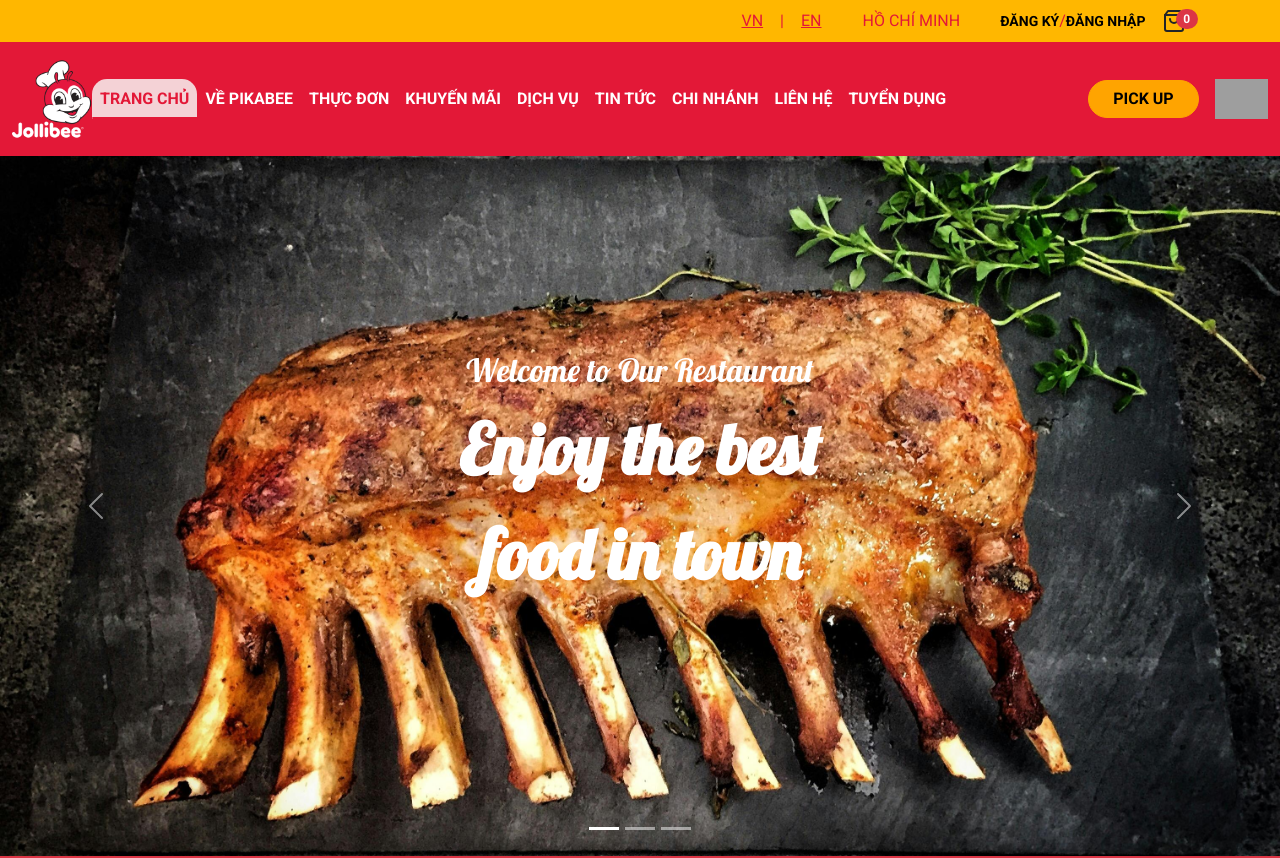
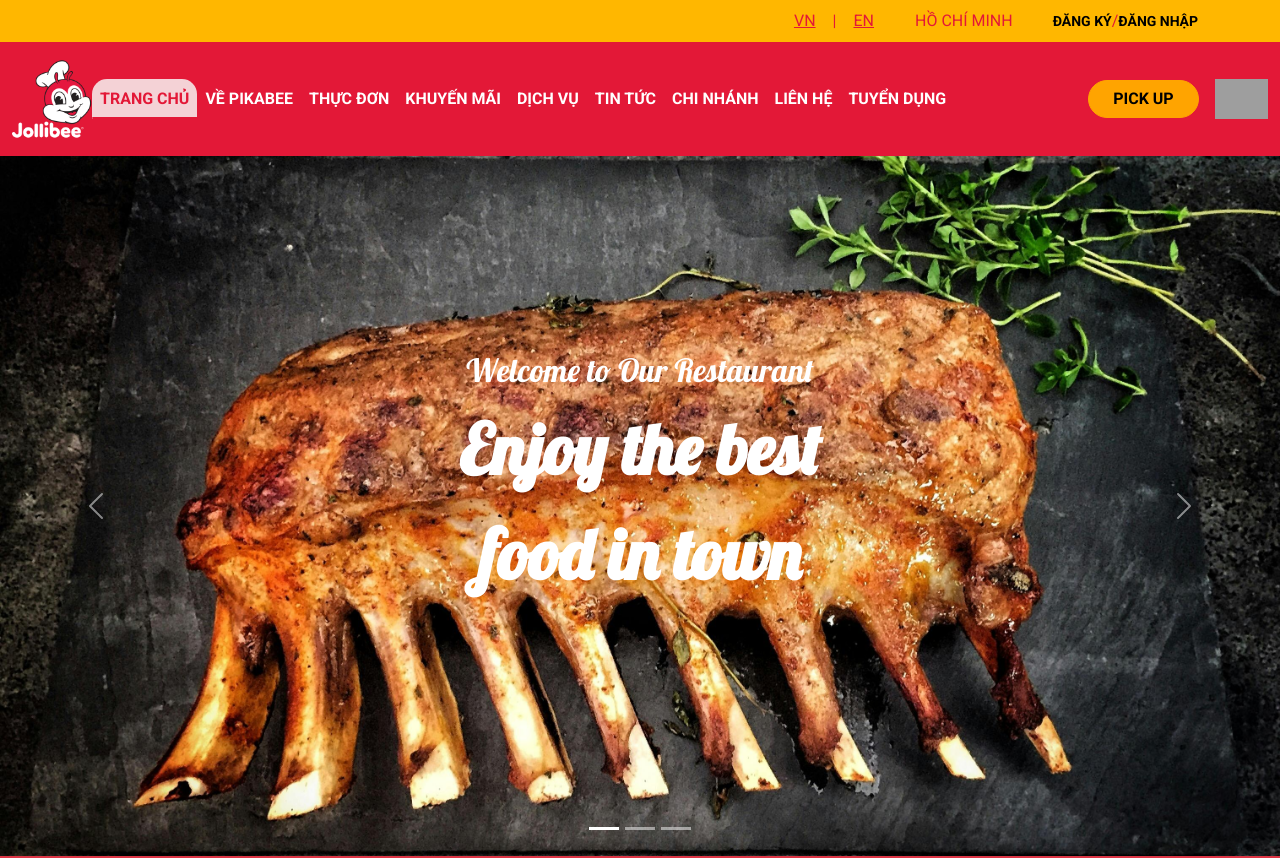
Before and after one commit to ngocthach07122004/Restaurant-website, a React (Create React App) app in the folder web/webFrontend/: page / in a window 1280 px wide. Shown: the top 858 px of the page. Built offline with nearby package versions, Linux system fonts and the light colour scheme; grey boxes are pictures that could not be loaded.

Commit message:
Update different render before and after login

```diff
--- a/web/webFrontend/src/layout/Header/index.jsx
+++ b/web/webFrontend/src/layout/Header/index.jsx
@@ -1,10 +1,10 @@
-import React, { useState, useContext } from "react";
-import { Link, useLocation, useNavigate } from "react-router-dom";
-import { Menu, ShoppingBag } from "lucide-react";
-import logo from "../../assets/jollibee.png";
-import tel from "../../assets/delivery-lg-rs.png";
-import { CartContext } from "../../context/CartContext";
-import "./styles.css";
+import React, { useState, useContext } from 'react';
+import { Link, useLocation, useNavigate } from 'react-router-dom';
+import { Menu, ShoppingBag, User } from 'lucide-react';
+import logo from '../../assets/jollibee.png';
+import tel from '../../assets/delivery-lg-rs.png';
+import { CartContext } from '../../context/CartContext';
+import './styles.css';
 
 const Header = () => {
   const navigate = useNavigate();
@@ -14,24 +14,24 @@ const Header = () => {
   const location = useLocation();
 
   const navLinks = [
-    { path: "/", label: "TRANG CHỦ" },
-    { path: "/about", label: "VỀ PIKABEE" },
-    { path: "/menu", label: "THỰC ĐƠN" },
-    { path: "/promotions", label: "KHUYẾN MÃI" },
-    { path: "/services", label: "DỊCH VỤ" },
-    { path: "/news", label: "TIN TỨC" },
-    { path: "/branch", label: "CHI NHÁNH" },
-    { path: "/contact", label: "LIÊN HỆ" },
-    { path: "/careers", label: "TUYỂN DỤNG" },
+    { path: '/', label: 'TRANG CHỦ' },
+    { path: '/about', label: 'VỀ PIKABEE' },
+    { path: '/menu', label: 'THỰC ĐƠN' },
+    { path: '/promotions', label: 'KHUYẾN MÃI' },
+    { path: '/services', label: 'DỊCH VỤ' },
+    { path: '/news', label: 'TIN TỨC' },
+    { path: '/branch', label: 'CHI NHÁNH' },
+    { path: '/contact', label: 'LIÊN HỆ' },
+    { path: '/careers', label: 'TUYỂN DỤNG' },
   ];
 
-  const userData = localStorage.getItem("userdata");
-  const username = userData ? JSON.parse(userData).username : "---";
+  const userData = localStorage.getItem('userdata');
+  const username = userData ? JSON.parse(userData).username : '---';
 
   return (
     <>
       {/* Top Bar */}
-      <div className="d-none d-lg-block" style={{ backgroundColor: "#FFB700" }}>
+      <div className="d-none d-lg-block" style={{ backgroundColor: '#FFB700' }}>
         <div className="container d-flex justify-content-end py-2 gap-4">
           <div className="d-flex gap-3 align-items-center">
             <button className="btn btn-link text-danger p-0">VN</button>
@@ -44,56 +44,43 @@ const Header = () => {
           </div>
           <div className="d-flex gap-3 align-items-center">
             <i className="bi bi-person-fill text-danger"></i>
-            {localStorage.getItem("login") !== "success" && (
+            {localStorage.getItem('login') !== 'success' ? (
               <span className="text-danger">
                 <a
-                  onClick={() => navigate("signup")}
+                  onClick={() => navigate('signup')}
                   style={{
-                    color: "black",
-                    fontSize: "14px",
-                    fontWeight: "bold",
-                    cursor: "pointer",
-                    textDecoration: "none",
+                    color: 'black',
+                    fontSize: '14px',
+                    fontWeight: 'bold',
+                    cursor: 'pointer',
+                    textDecoration: 'none',
                   }}
-                  onMouseOver={(e) =>
-                    (e.currentTarget.style.textDecoration = "underline")
-                  }
-                  onMouseOut={(e) =>
-                    (e.currentTarget.style.textDecoration = "none")
-                  }
+                  onMouseOver={(e) => (e.currentTarget.style.textDecoration = 'underline')}
+                  onMouseOut={(e) => (e.currentTarget.style.textDecoration = 'none')}
                 >
                   ĐĂNG KÝ
                 </a>
                 /
                 <a
-                  onClick={() => navigate("signin")}
+                  onClick={() => navigate('signin')}
                   style={{
-                    color: "black",
-                    fontSize: "14px",
-                    fontWeight: "bold",
-                    cursor: "pointer",
-                    textDecoration: "none",
+                    color: 'black',
+                    fontSize: '14px',
+                    fontWeight: 'bold',
+                    cursor: 'pointer',
+                    textDecoration: 'none',
                   }}
-                  onMouseOver={(e) =>
-                    (e.currentTarget.style.textDecoration = "underline")
-                  }
-                  onMouseOut={(e) =>
-                    (e.currentTarget.style.textDecoration = "none")
-                  }
+                  onMouseOver={(e) => (e.currentTarget.style.textDecoration = 'underline')}
+                  onMouseOut={(e) => (e.currentTarget.style.textDecoration = 'none')}
                 >
                   ĐĂNG NHẬP
                 </a>
               </span>
-            )}
-            <div
-              onClick={() => {
-                if (localStorage.getItem("login") === "success") {
-                  navigate("/cart");
-                } else {
-                  navigate("/signin");
-                }
-              }}
-            >
+            ) : (
+              <div className="d-flex gap-3">
+                <Link to='/profile'>
+                  <User />
+                </Link>
                 <Link to="/cart">
                   <div className="nav-bag">
                     <ShoppingBag className="bi bi-handbag-fill" size={24} />
@@ -102,73 +89,55 @@ const Header = () => {
                     </span>
                   </div>
                 </Link>
-            </div>
-
-            {/* <Link to="/profile">{localStorage.getItem("name")}</Link>
-
-            <p
-              onClick={() => {
-                localStorage.clear();
-                navigate("/");
+                <span className="text-danger">
+                  <a
+                    onClick={() => navigate('/profile')}
+                    style={{
+                      color: 'black',
+                      fontSize: '14px',
+                      fontWeight: 'bold',
+                      cursor: 'pointer',
+                      textDecoration: 'none',
                     }}
+                    onMouseOver={(e) => (e.currentTarget.style.textDecoration = 'underline')}
+                    onMouseOut={(e) => (e.currentTarget.style.textDecoration = 'none')}
                   >
-              signout
-            </p> */}
-
-            {localStorage.getItem("login") === "success" && <span className="text-danger">
-                <a
-                  onClick={() => navigate("/profile")}
-                  style={{
-                    color: "black",
-                    fontSize: "14px",
-                    fontWeight: "bold",
-                    cursor: "pointer",
-                    textDecoration: "none",
-                  }}
-                  onMouseOver={(e) =>
-                    (e.currentTarget.style.textDecoration = "underline")
-                  }
-                  onMouseOut={(e) =>
-                    (e.currentTarget.style.textDecoration = "none")
-                  }
-                >
-                  {localStorage.getItem("name")}
+                    {localStorage.getItem('name')}
                   </a>
                   /
                   <a
-                  onClick={() => {localStorage.clear(); navigate("/");}}
+                    onClick={() => {
+                      localStorage.clear();
+                      navigate('/');
+                    }}
                     style={{
-                    color: "black",
-                    fontSize: "14px",
-                    fontWeight: "bold",
-                    cursor: "pointer",
-                    textDecoration: "none",
+                      color: 'black',
+                      fontSize: '14px',
+                      fontWeight: 'bold',
+                      cursor: 'pointer',
+                      textDecoration: 'none',
                     }}
-                  onMouseOver={(e) =>
-                    (e.currentTarget.style.textDecoration = "underline")
-                  }
-                  onMouseOut={(e) =>
-                    (e.currentTarget.style.textDecoration = "none")
-                  }
+                    onMouseOver={(e) => (e.currentTarget.style.textDecoration = 'underline')}
+                    onMouseOut={(e) => (e.currentTarget.style.textDecoration = 'none')}
                   >
                     Đăng xuất
                   </a>
-              </span>}
+                </span>
+              </div>
+            )}
           </div>
         </div>
       </div>
 
       {/* Main Navigation */}
-      <nav
-        className="main-nav navbar navbar-expand-lg"
-        style={{ backgroundColor: "#E31837" }}
-      >
+      <nav className="main-nav navbar navbar-expand-lg" style={{ backgroundColor: '#E31837' }}>
         <div className="container-fluid">
           {/* Mobile Menu Button */}
           <button
             className="navbar-toggler border-0 d-lg-none"
             type="button"
             onClick={handleNavCollapse}
+            aria-label="Toggle navigation"
           >
             <Menu color="white" />
           </button>
@@ -179,17 +148,13 @@ const Header = () => {
           </Link>
 
           {/* Desktop Navigation */}
-          <div
-            className={`${isNavCollapsed ? "collapse" : ""} navbar-collapse`}
-          >
+          <div className={`${isNavCollapsed ? 'collapse' : ''} navbar-collapse`}>
             <ul className="nav-list navbar-nav me-auto mb-2 mb-lg-0">
               {navLinks.map(({ path, label }) => (
                 <li key={path} className="nav-item">
                   <Link
                     to={path}
-                    className={`nav-link ${
-                      location.pathname === path ? "active" : ""
-                    }`}
+                    className={`nav-link ${location.pathname === path ? 'active' : ''}`}
                   >
                     <span className="fw-bold fs-6">{label}</span>
                   </Link>
```
Lines whose indentation alone changed are shown as unchanged.
